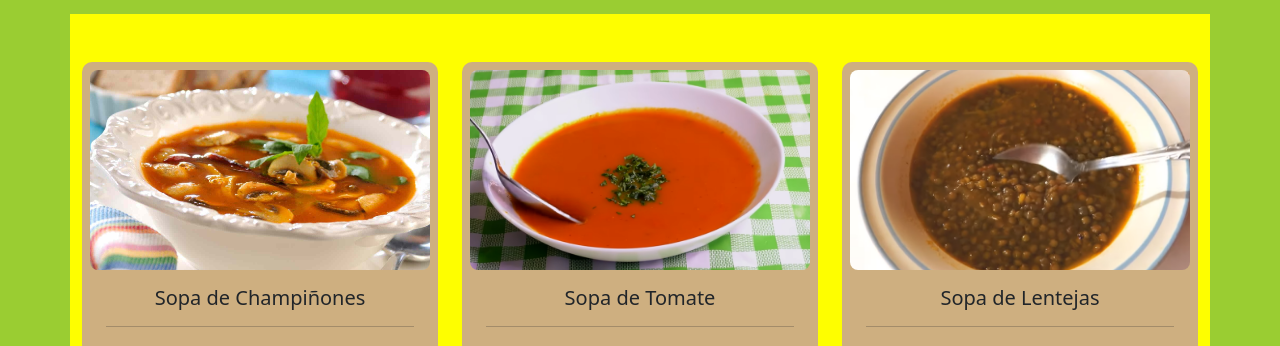
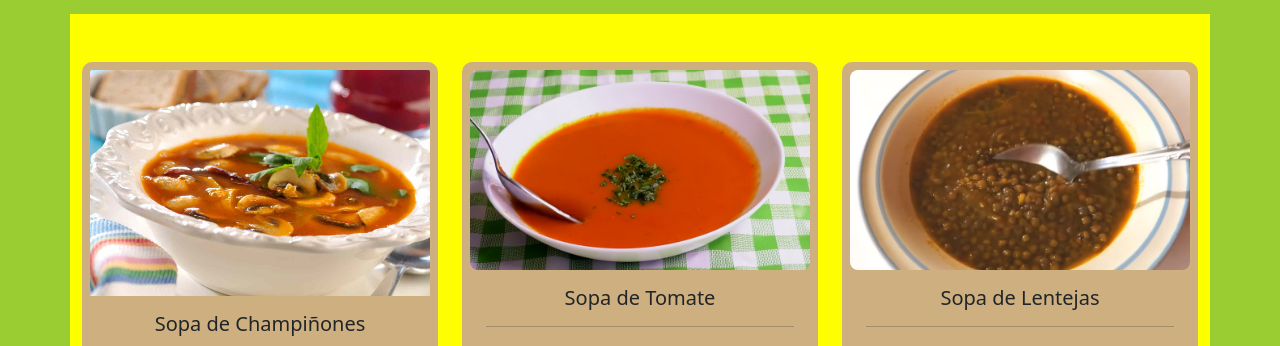
Before and after one commit to OscarCamacho44885/recetas, a React (Vite) app: page / in a window 1280 px wide. Shown: the part 603-949 px from the top of the page. Built offline with nearby package versions, Linux system fonts and the light colour scheme.

Commit message:
Moviendo imágenes

```diff
--- a/src/recetas.jsx
+++ b/src/recetas.jsx
@@ -33,7 +33,7 @@ const Recetas = () => {
   <div className="row row-cols-1 row-cols-md-3 g-4">
     <div className="col">
       <div className="card h-100 card-hover">
-        <img src="../src/image/sopa1.jpg" className="card-img-top" alt="Sopa de Champiñones" />
+        <img src="../src/image/sopa1.jpg" alt="Sopa de Champiñones" />
         <div className="card-body">
           <h5 className="card-title">Sopa de Champiñones</h5>
           <hr />
```
